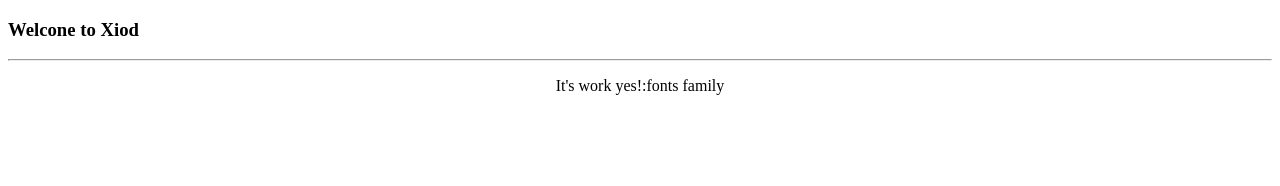
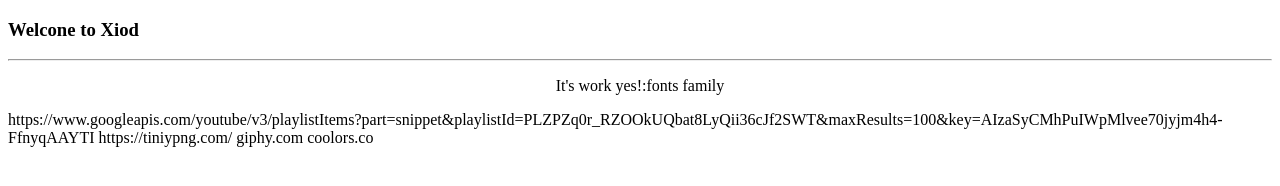
Before and after one commit to The0Amody0rty0op/Xiod, a plain HTML site: page index.html in a window 1280 px wide. Drawn offline with Linux system fonts and the light colour scheme.

Commit message:
Update index.html

```diff
--- a/index.html
+++ b/index.html
@@ -9,5 +9,9 @@
     <h3>Welcone to Xiod</h3>
     <hr>
     <p align="center">It's work yes!:fonts family</p>
+    https://www.googleapis.com/youtube/v3/playlistItems?part=snippet&playlistId=PLZPZq0r_RZOOkUQbat8LyQii36cJf2SWT&maxResults=100&key=AIzaSyCMhPuIWpMlvee70jyjm4h4-FfnyqAAYTI
+    https://tiniypng.com/
+    giphy.com
+    coolors.co
 </body>
 </html>
```
